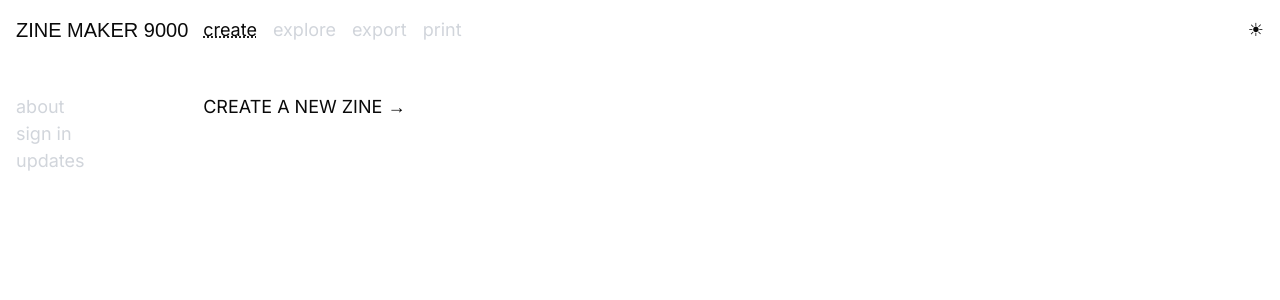
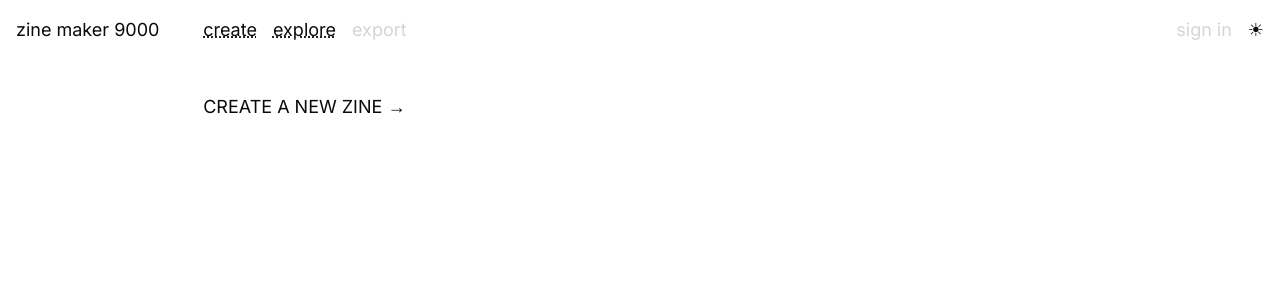
Before and after one commit to pupperpowell/zine-maker-9000, a Next.js app: page / in a window 1280 px wide. Shown: the top 300 px of the page. Built offline with nearby package versions, Linux system fonts and the light colour scheme; a web font is replaced by a local one.

Commit message:
FINAL LAYOUT CHANGES I SWEAR

```diff
--- a/src/app/layout.tsx
+++ b/src/app/layout.tsx
@@ -44,7 +44,7 @@ export default function RootLayout({
             {/* Top-left cell (15% width, 10% height) */}
             <div className="col-start-1 col-end-2 row-start-1 row-end-2">
               {/* Content for top-left section */}
-              <div className="dark:text-emerald-400 uppercase font-serif text-xl cursor-default">zine maker 9000</div>
+              <div className="dark:text-emerald-400 cursor-default">zine maker 9000</div>
             </div>
 
             {/* Top-right cell (85% width, 10% height) */}
@@ -52,19 +52,21 @@ export default function RootLayout({
               {/* Content for top-right section */}
               <div className="space-x-4">
                 <Link href="/">Create</Link>
-                <DisabledLink >Explore</DisabledLink>
+                <Link href='/explore' >Explore</Link>
                 <DisabledLink>Export</DisabledLink>
-                <DisabledLink>Print</DisabledLink>
               </div>
-              <ThemeToggle />
+              <div className="space-x-4">
+                <DisabledLink>Sign in</DisabledLink>
+                <ThemeToggle />
+              </div>
             </div>
 
             {/* Middle-left cell (15% width, 20% height) */}
             <div className="col-start-1 col-end-2 row-start-2 row-end-3 flex flex-col">
               {/* Content for middle-left section */}
-              <DisabledLink>About</DisabledLink>
+              {/* <DisabledLink>About</DisabledLink>
               <DisabledLink>Sign in</DisabledLink>
-              <DisabledLink>Updates</DisabledLink>
+              <DisabledLink>Updates</DisabledLink> */}
 
             </div>
 
--- a/src/app/page.tsx
+++ b/src/app/page.tsx
@@ -52,14 +52,14 @@ export default function Dashboard() {
     };
     // Save to localStorage and navigate to editor
     localStorage.setItem(`zine-${zineId}`, JSON.stringify(newZine));
-    router.push(`/editor/${zineId}`);
+    router.push(`/editor/${zineId}`); // TODO: fix
   };
 
   return (
     <>
       {/* Display existing zines if any exist */}
       {existingZines.length > 0 && (
-        <ul className="">
+        <ul className="pb-2">
           {existingZines.map((zine) => (
             <li key={zine.id} className="flex items-center justify-between">
               {/* Link to edit each zine */}
```
